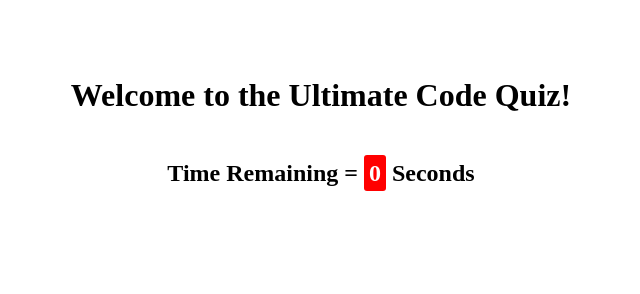
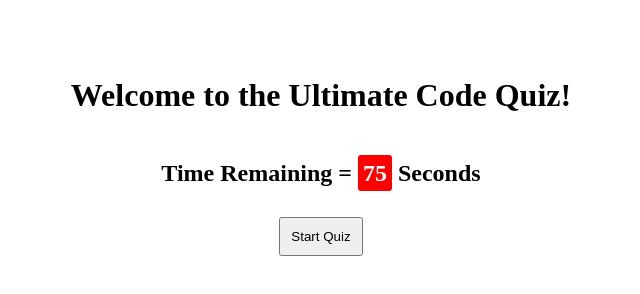
Before and after one commit to abdulhakeemdahir/Ultimate-Code-Quiz, a plain HTML site: page index.html in a window 1280 px wide. Shown: the whole page, without its empty margins (319-959 px from the left). Drawn offline with Linux system fonts and the light colour scheme; files whose address does not match are found by name.

Commit message:
working on html and css structure

```diff
--- a/Assets/css/style.css
+++ b/Assets/css/style.css
@@ -15,7 +15,8 @@ h1 {
 }
 
 #welcome,
-#timer {
+#timer,
+#start {
   width: 100%;
   text-align: center;
 }
@@ -26,3 +27,8 @@ h1 {
   border-radius: 3px;
   color: white;
 }
+
+#btn-start {
+  margin: 10px;
+  padding: 10px;
+}
--- a/index.html
+++ b/index.html
@@ -13,10 +13,10 @@
           <h1>Welcome to the Ultimate Code Quiz!</h1>
         </section>
         <div id="timer">
-          <h2>Time Remaining = <span id="count">0</span> Seconds</h2>
+          <h2>Time Remaining = <span id="count">75</span> Seconds</h2>
         </div>
       </header>
-      <div id="start"></div>
+      <div id="start"><button id="btn-start">Start Quiz</button></div>
       <div id="container"></div>
     </main>
 
```
Also changed, not shown: Assets/js/script.js (+7 -0 lines).
